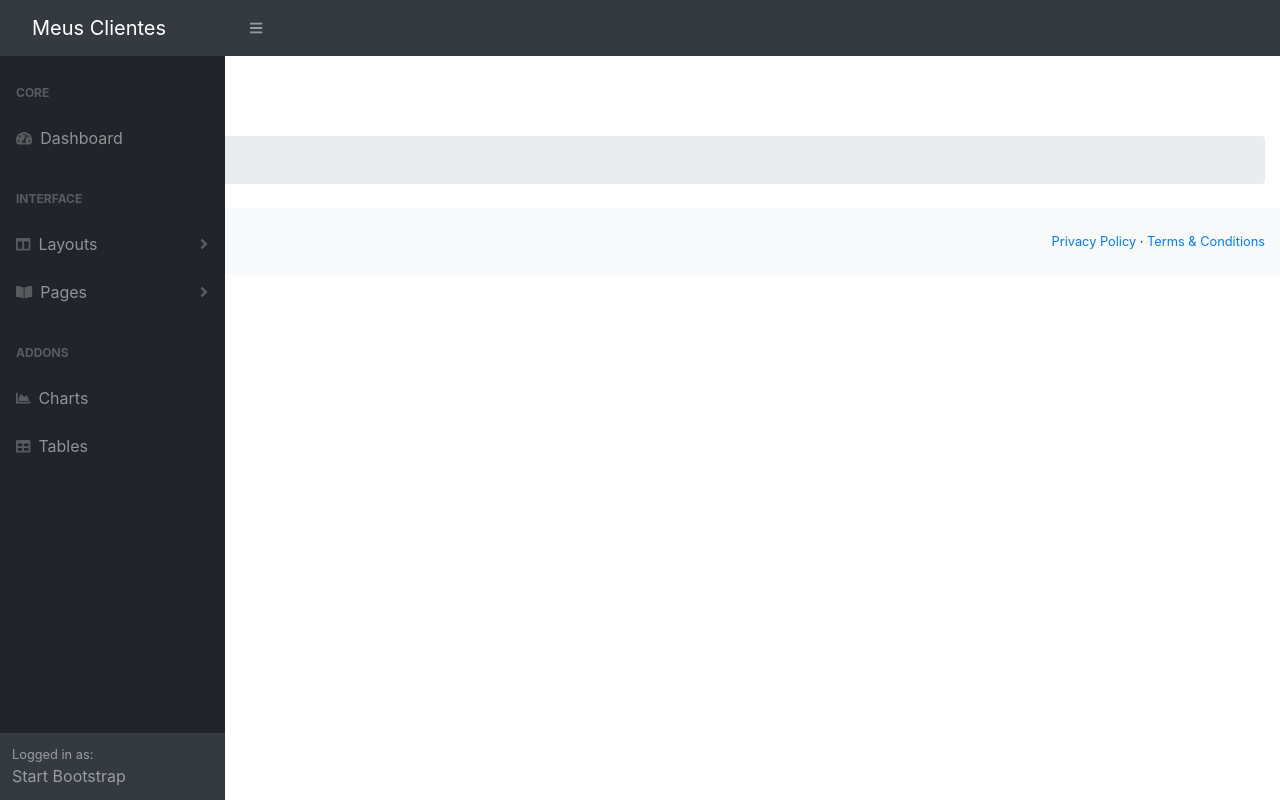
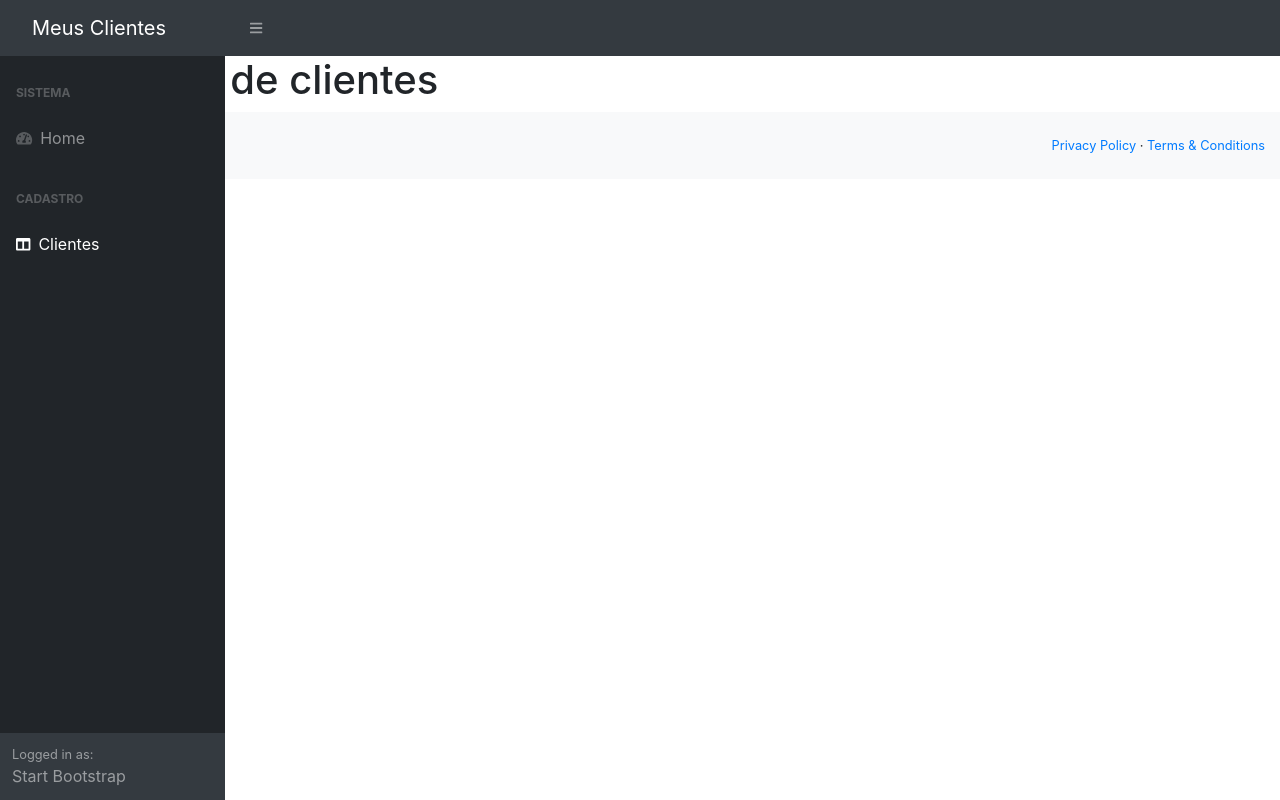
Before and after one commit to JoseAdemar/API-CONTROLE-DE-PRESTACAO-DE-SERVICO-UI, an Angular app: page /clientes-form in a window 1280 px wide. Before the commit this address led to /. Built offline with nearby package versions, Linux system fonts and the light colour scheme.

Commit message:
Trabalhando com as rotas do angular

```diff
--- a/package.json
+++ b/package.json
@@ -26,13 +26,13 @@
     "zone.js": "~0.10.2"
   },
   "devDependencies": {
-    "@angular-devkit/build-angular": "~0.901.1",
+    "@angular-devkit/build-angular": "^0.901.15",
     "@angular/cli": "~9.1.1",
     "@angular/compiler-cli": "~9.1.1",
     "@angular/language-service": "~9.1.1",
-    "@types/node": "^12.11.1",
     "@types/jasmine": "~3.5.0",
     "@types/jasminewd2": "~2.0.3",
+    "@types/node": "^12.11.1",
     "codelyzer": "^5.1.2",
     "jasmine-core": "~3.5.0",
     "jasmine-spec-reporter": "~4.2.1",
--- a/src/app/app-routing.module.ts
+++ b/src/app/app-routing.module.ts
@@ -1,8 +1,11 @@
 import { NgModule } from '@angular/core';
 import { Routes, RouterModule } from '@angular/router';
+import { HomeComponent } from './home/home.component';
 
 
-const routes: Routes = [];
+const routes: Routes = [
+  {path : 'home', component: HomeComponent }
+];
 
 @NgModule({
   imports: [RouterModule.forRoot(routes)],
--- a/src/app/app.component.html
+++ b/src/app/app.component.html
@@ -4,7 +4,8 @@
   <div id="layoutSidenav_content">
     <main>
       <div class="container-fluid">
-        <app-home></app-home>
+       <!-- <app-home></app-home> -->
+        <router-outlet></router-outlet>
       </div>
       <footer class="py-4 bg-light mt-auto">
         <div class="container-fluid">
--- a/src/app/app.module.ts
+++ b/src/app/app.module.ts
@@ -6,6 +6,7 @@
 
 import { TemplateModule } from './template/template.module';
 import { HomeComponent } from './home/home.component'
+import { ClientesModule } from './clientes/clientes.module';
 
 @NgModule({
   declarations: [
@@ -15,7 +16,8 @@
   imports: [
     BrowserModule,
     AppRoutingModule,
-    TemplateModule
+    TemplateModule,
+    ClientesModule
   ],
   providers: [],
   bootstrap: [AppComponent]
--- /dev/null
+++ b/src/app/clientes/clientes-form/clientes-form.component.html
@@ -0,0 +1 @@
+<h1>Formulario de clientes</h1>
--- /dev/null
+++ b/src/app/clientes/clientes-form/clientes-form.component.ts
@@ -0,0 +1,15 @@
+import { Component, OnInit } from '@angular/core';
+
+@Component({
+  selector: 'app-clientes-form',
+  templateUrl: './clientes-form.component.html',
+  styleUrls: ['./clientes-form.component.css']
+})
+export class ClientesFormComponent implements OnInit {
+
+  constructor() { }
+
+  ngOnInit(): void {
+  }
+
+}
--- /dev/null
+++ b/src/app/clientes/clientes.module.ts
@@ -0,0 +1,17 @@
+import { NgModule } from '@angular/core';
+import { CommonModule } from '@angular/common';
+
+import { ClientesRoutingModule } from './clientes-routing.module';
+import { ClientesFormComponent } from './clientes-form/clientes-form.component';
+
+
+@NgModule({
+  declarations: [ClientesFormComponent],
+  imports: [
+    CommonModule,
+    ClientesRoutingModule
+  ], exports: [
+     ClientesFormComponent
+  ]
+})
+export class ClientesModule { }
--- a/src/app/template/sidebar/sidebar.component.html
+++ b/src/app/template/sidebar/sidebar.component.html
@@ -2,51 +2,20 @@
     <nav class="sb-sidenav accordion sb-sidenav-dark" id="sidenavAccordion">
         <div class="sb-sidenav-menu">
             <div class="nav">
-                <div class="sb-sidenav-menu-heading">Core</div>
-                <a class="nav-link" href="index.html"
-                    ><div class="sb-nav-link-icon"><i class="fas fa-tachometer-alt"></i></div>
-                    Dashboard</a
-                >
-                <div class="sb-sidenav-menu-heading">Interface</div>
-                <a class="nav-link collapsed" href="#" data-toggle="collapse" data-target="#collapseLayouts" aria-expanded="false" aria-controls="collapseLayouts"
-                    ><div class="sb-nav-link-icon"><i class="fas fa-columns"></i></div>
-                    Layouts
-                    <div class="sb-sidenav-collapse-arrow"><i class="fas fa-angle-down"></i></div
-                ></a>
-                <div class="collapse" id="collapseLayouts" aria-labelledby="headingOne" data-parent="#sidenavAccordion">
-                    <nav class="sb-sidenav-menu-nested nav"><a class="nav-link" href="layout-static.html">Static Navigation</a><a class="nav-link" href="layout-sidenav-light.html">Light Sidenav</a></nav>
-                </div>
-                <a class="nav-link collapsed" href="#" data-toggle="collapse" data-target="#collapsePages" aria-expanded="false" aria-controls="collapsePages"
-                    ><div class="sb-nav-link-icon"><i class="fas fa-book-open"></i></div>
-                    Pages
-                    <div class="sb-sidenav-collapse-arrow"><i class="fas fa-angle-down"></i></div
-                ></a>
-                <div class="collapse" id="collapsePages" aria-labelledby="headingTwo" data-parent="#sidenavAccordion">
-                    <nav class="sb-sidenav-menu-nested nav accordion" id="sidenavAccordionPages">
-                        <a class="nav-link collapsed" href="#" data-toggle="collapse" data-target="#pagesCollapseAuth" aria-expanded="false" aria-controls="pagesCollapseAuth"
-                            >Authentication
-                            <div class="sb-sidenav-collapse-arrow"><i class="fas fa-angle-down"></i></div
-                        ></a>
-                        <div class="collapse" id="pagesCollapseAuth" aria-labelledby="headingOne" data-parent="#sidenavAccordionPages">
-                            <nav class="sb-sidenav-menu-nested nav"><a class="nav-link" href="login.html">Login</a><a class="nav-link" href="register.html">Register</a><a class="nav-link" href="password.html">Forgot Password</a></nav>
-                        </div>
-                        <a class="nav-link collapsed" href="#" data-toggle="collapse" data-target="#pagesCollapseError" aria-expanded="false" aria-controls="pagesCollapseError"
-                            >Error
-                            <div class="sb-sidenav-collapse-arrow"><i class="fas fa-angle-down"></i></div
-                        ></a>
-                        <div class="collapse" id="pagesCollapseError" aria-labelledby="headingOne" data-parent="#sidenavAccordionPages">
-                            <nav class="sb-sidenav-menu-nested nav"><a class="nav-link" href="401.html">401 Page</a><a class="nav-link" href="404.html">404 Page</a><a class="nav-link" href="500.html">500 Page</a></nav>
-                        </div>
-                    </nav>
-                </div>
-                <div class="sb-sidenav-menu-heading">Addons</div>
-                <a class="nav-link" href="charts.html"
-                    ><div class="sb-nav-link-icon"><i class="fas fa-chart-area"></i></div>
-                    Charts</a
-                ><a class="nav-link" href="tables.html"
-                    ><div class="sb-nav-link-icon"><i class="fas fa-table"></i></div>
-                    Tables</a
-                >
+                <div class="sb-sidenav-menu-heading">Sistema</div>
+                <a class="nav-link" routerLink="/home">
+                    <div class="sb-nav-link-icon"><i class="fas
+                            fa-tachometer-alt"></i></div>
+                    Home
+                </a>
+
+                <div class="sb-sidenav-menu-heading">Cadastro</div>
+                <a class="nav-link collapsed" routerLink="/clientes-form" data-toggle="collapse"
+                    data-target="#collapseLayouts" aria-expanded="false" aria-controls="collapseLayouts">
+                    <div class="sb-nav-link-icon"><i class="fas fa-columns"></i></div>
+                    Clientes
+
+                </a>
             </div>
         </div>
         <div class="sb-sidenav-footer">
--- a/src/app/template/template.module.ts
+++ b/src/app/template/template.module.ts
@@ -2,6 +2,7 @@
 import { CommonModule } from '@angular/common';
 import { NavbarComponent } from './navbar/navbar.component';
 import { SidebarComponent } from './sidebar/sidebar.component';
+import { RouterModule } from '@angular/router';
 
 
 @NgModule({
@@ -10,7 +11,8 @@
     SidebarComponent
   ],
   imports: [
-    CommonModule
+    CommonModule,
+    RouterModule
   ],
   exports: [
     NavbarComponent,
```
Also changed, not shown: src/app/clientes/clientes-routing.module.ts (added, +15 -0 lines), .browserslistrc (deleted), src/app/clientes/clientes-form/clientes-form.component.css (added), 2 other files (tests, documents, lock files or other folders).
